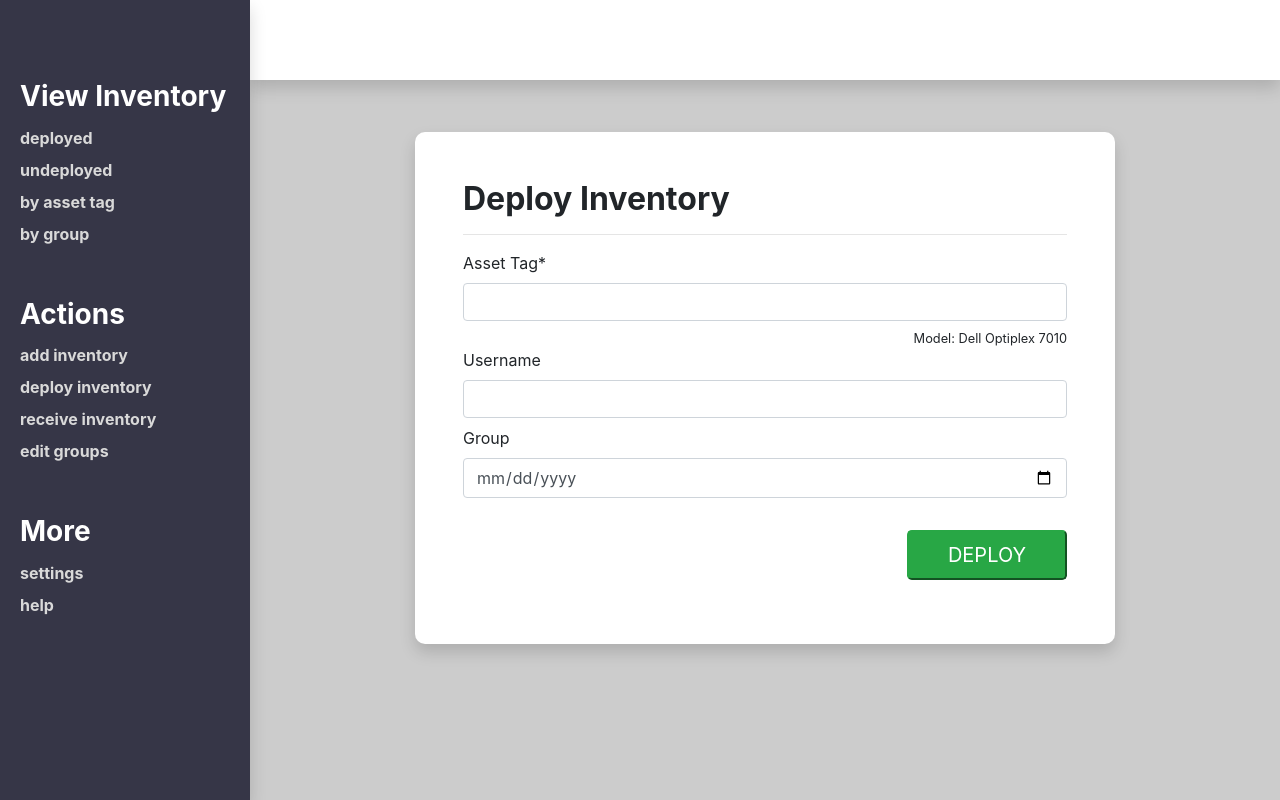
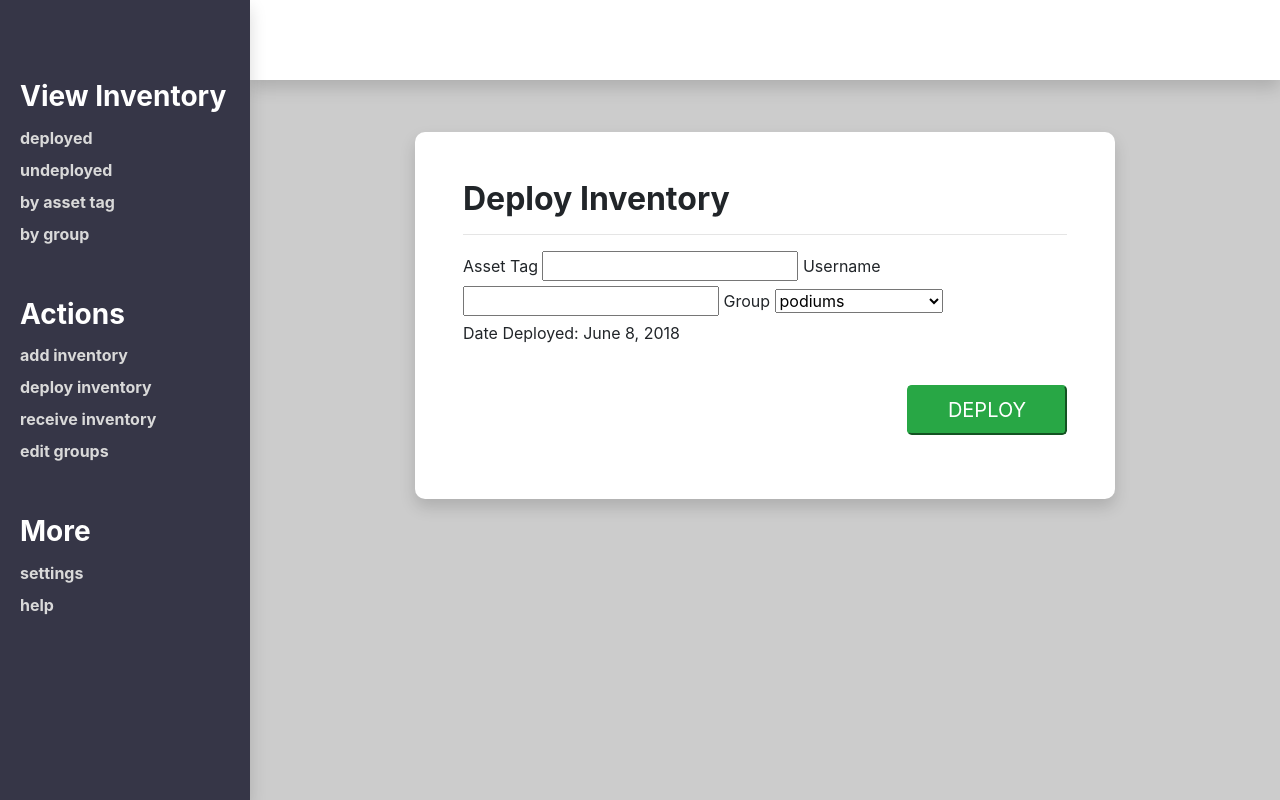
Before and after one commit to teschel6/assetManager, a Django app: page /deploy/ in a window 1280 px wide. Run offline with Django 3.2, Linux system fonts and the light colour scheme; data comes from the database, SQL or seed files in the repository; both versions use the stored data as it was after the commit; some libraries are stand-ins or nearby versions.

Commit message:
Started deploy form: group dropdown & auto date deployed

```diff
--- a/assetManager/manager/forms.py
+++ b/assetManager/manager/forms.py
@@ -1,6 +1,8 @@
 from django import forms
 
 import datetime
+
+from .models import Group
 
 class AddGrp(forms.Form):
 	group = forms.CharField(max_length=32)
@@ -21,3 +23,15 @@
 	year_range = range(datetime.date.today().year - 20,datetime.date.today().year + 20) #custom year range for select date widget
 	warr_exp = forms.DateField(widget=forms.SelectDateWidget(years=year_range),required=False)
 	date_purchased = forms.DateField(widget=forms.SelectDateWidget(years=year_range),required=False)
+
+
+class DeployInventory(forms.Form):
+	asset_tag = forms.IntegerField(required=True)
+	asset_tag.widget.attrs.update({'autocomplete':'off'})
+	username = forms.CharField(max_length=32,required=True)
+	username.widget.attrs.update({'autocomplete':'off'})
+	group = forms.ChoiceField(choices=[])
+
+	def __init__(self, *args, **kwargs):
+        	super(DeployInventory, self).__init__(*args, **kwargs)
+        	self.fields['group'] = forms.ChoiceField(choices=[(obj.group, obj.group) for obj in Group.objects.all()])
--- a/assetManager/manager/models.py
+++ b/assetManager/manager/models.py
@@ -9,10 +9,10 @@
 class Inventory(models.Model):
     asset_tag = models.PositiveIntegerField(primary_key=True) #Primary Key
     computer_name = models.CharField(max_length = 32,null=True)
-    model = models.CharField(max_length = 64,null=True)
+    model = models.CharField(max_length = 32,null=True)
     os = models.CharField(max_length = 32,null=True)
     serial = models.CharField(max_length = 32,null=True)
-    service_tag = models.CharField(max_length = 16,null=True)
+    service_tag = models.CharField(max_length = 32,null=True)
     purchase_date = models.DateField(null=True)
     warrenty_expiration = models.DateField(null=True)
     last_updated = models.DateField(null=True)
--- a/assetManager/manager/templates/manager/add.html
+++ b/assetManager/manager/templates/manager/add.html
@@ -21,7 +21,7 @@
 		<label for="os">Operating System</label>
 		{{ form.os|addclass:'form-control'}}
 
-		<label for="serial">Serial Number</label>
+		<label for="serial">Serial Number/Express Service Code</label>
 		{{ form.serial|addclass:'form-control'}}
 
 		<label for="service_tag">Service Tag</label>
@@ -34,7 +34,7 @@
 		<label for="date_purchased">Date Purchased</label><br>
 		{{ form.date_purchased|addclass:'form-control date-input'}}
 
-		<div style="text-align:right; margin-top: 2em;">
+		<div style="text-align:right; margin-top: 2em">
 			<button type="submit" class="btn-lg btn-success btn-wide">ADD</button>
 		</div>
 	</form>
--- a/assetManager/manager/templates/manager/deploy.html
+++ b/assetManager/manager/templates/manager/deploy.html
@@ -1,28 +1,30 @@
 <!--deploy computer form-->
+
+{% load addCSS %}
 
 <div class="cardd shadow">
 	<h2 class="cardd_header">Deploy Inventory</h2>
 	<hr>
-	<form>
-		<div class="form-group">
-                        <label for="asset_tag">Asset Tag*</label>
-                        <input type="number" class="form-control" id="asset_tag">
-			<div style="text-align:right">
-				<small>Model: Dell Optiplex 7010</small>
-			</div>
+	<form action="" method="post">
 
-			<label for="username">Username</label>
-			<input type="text" class="form-control" id="username">
+		{% csrf_token %}
 
+		<label for="asset_tag">Asset Tag</label>
+		{{ form.asset_tag|addclass:'form-control'}}
 
-			<label for="group">Group</label>
-			<input type="date" class="form-control" id="group">
+		<label for="username">Username</label>
+		{{ form.username|addclass:'form-control'}}
 
-			<br>
+		<label for="group">Group</label>
+		{{ form.group|addclass:'form-control'}}
 
-			<div style="text-align:right">
+		<br>
+		<p>
+			<label>Date Deployed: {{today}}</label>
+		</p>
+
+		<div style="text-align:right; margin-top:2em;">
 				<button type="submit" class="btn-lg btn-success btn-wide">DEPLOY</button>
-			</div>
 		</div>
 	</form>
 </div>
--- a/assetManager/manager/views.py
+++ b/assetManager/manager/views.py
@@ -50,7 +50,16 @@
 
 
 def deploy(request):
-	context = {'sub_template':'manager/deploy.html'}
+	if request.method == 'POST':
+		form = DeployInventory(request.POST)
+		if form.is_valid():
+			#Deploy Computer here
+			print('Deploy here')
+	else:
+		form = DeployInventory()
+	context = {'sub_template':'manager/deploy.html',
+		'today':datetime.date.today(),
+		'form':form}
 	return render(request, 'manager/index.html',context)
 
 def receive(request):
```
Also changed, not shown: assetManager/inventory.sqlite3, 2 other files.
